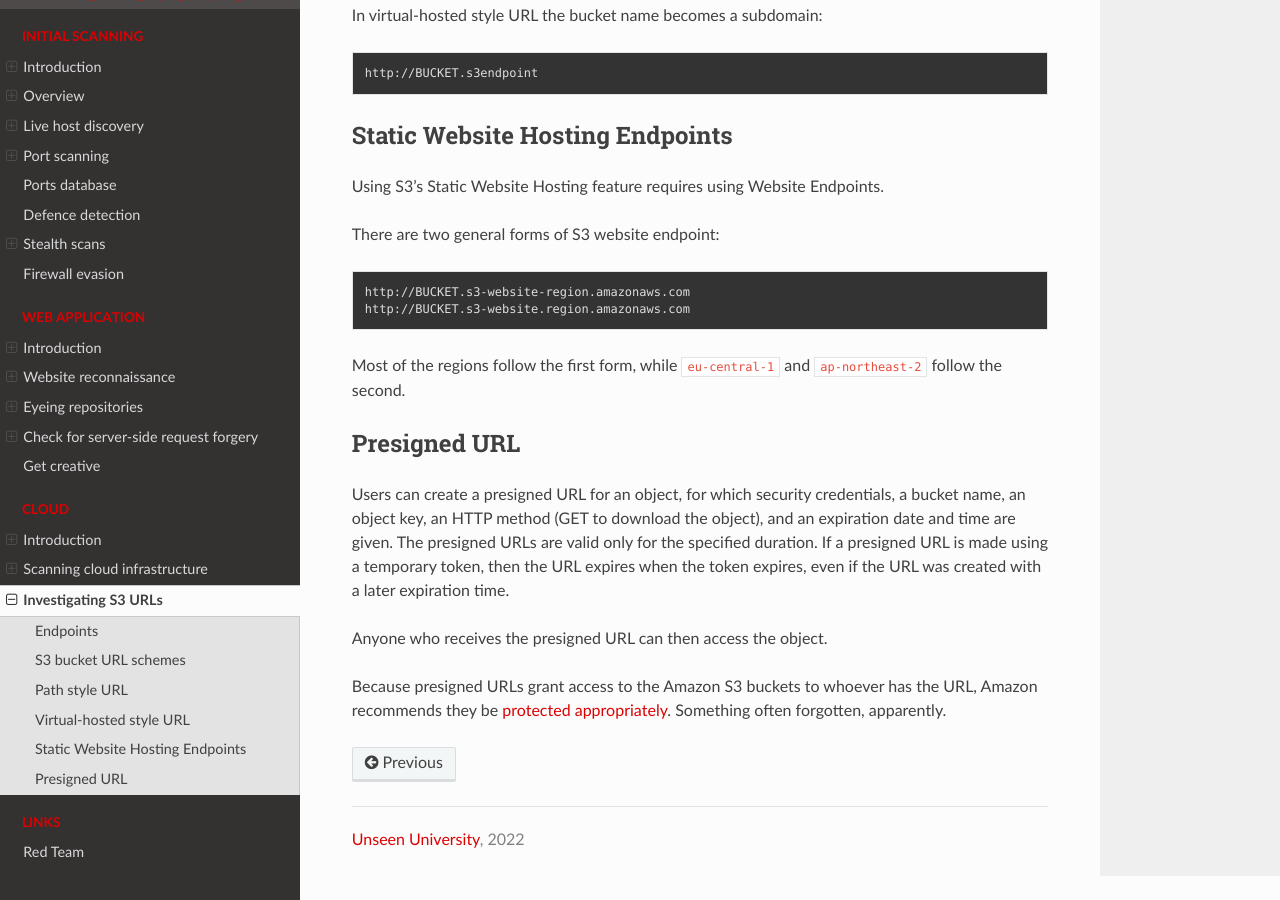
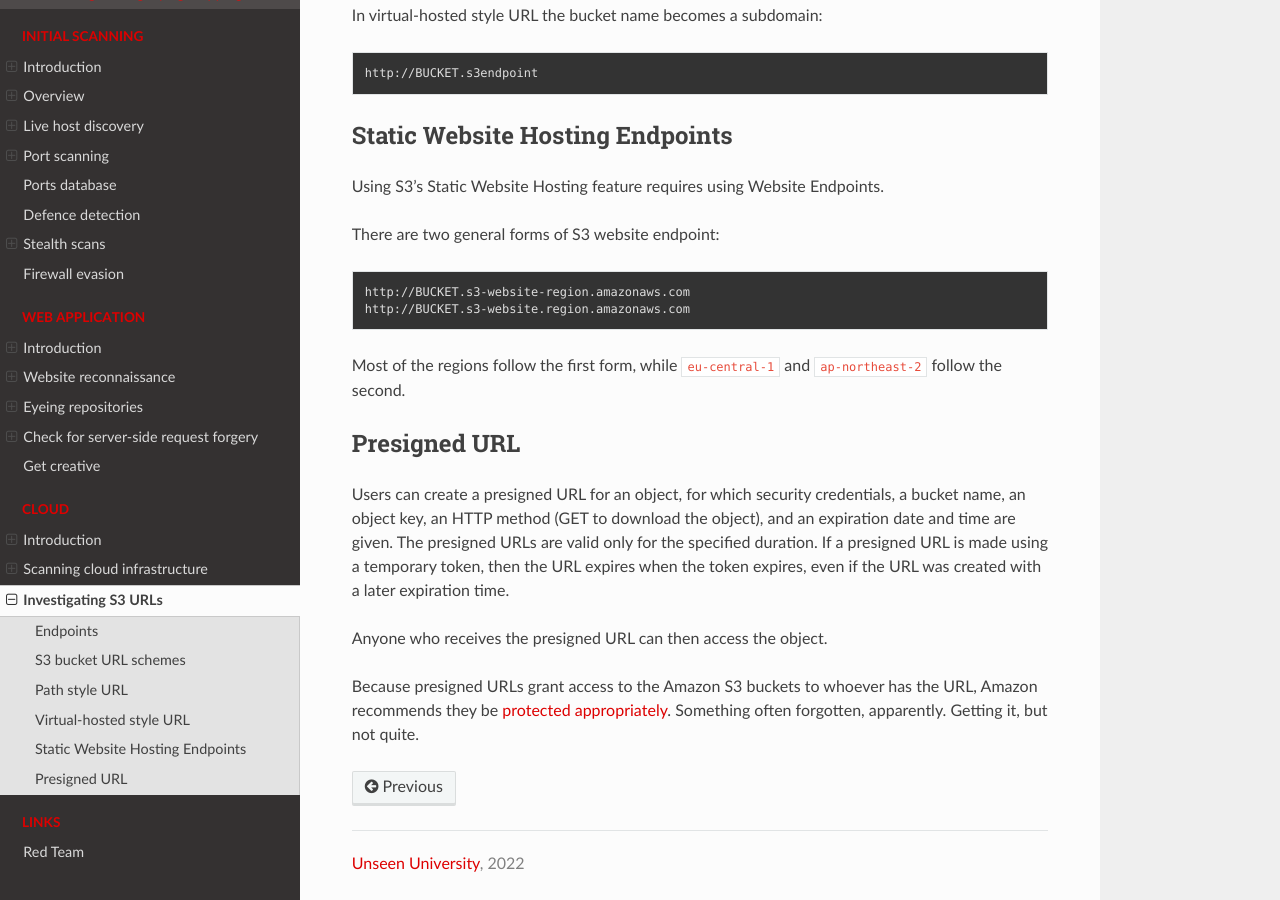
Before and after one commit to tymyrddin/red-recon, a Sphinx documentation site: the page built from source/docs/cloud/s3-urls.md, in a window 1280 px wide and 900 px high, scrolled down 1167 px. Built offline with Sphinx 7.4.7 and the Read the Docs theme 2.0.0, drawn with Linux system fonts in a browser that asks for light colours; some of the changed text lies outside the part shown.

Commit message:
Version 0.1

```diff
--- a/source/docs/cloud/s3-urls.md
+++ b/source/docs/cloud/s3-urls.md
@@ -64,4 +64,4 @@ Anyone who receives the presigned URL can then access the object.
 
 Because presigned URLs grant access to the Amazon S3 buckets to whoever has the URL, Amazon recommends they be
 [protected appropriately](https://docs.aws.amazon.com/AmazonS3/latest/userguide/using-presigned-url.html#PresignedUrlUploadObject-LimitCapabilities).
-Something often forgotten, apparently.
+Something often forgotten, apparently. Getting it, but not quite.
```
Also changed, not shown: other parts of source/docs/cloud/s3-urls.md (+1 -1 lines).
